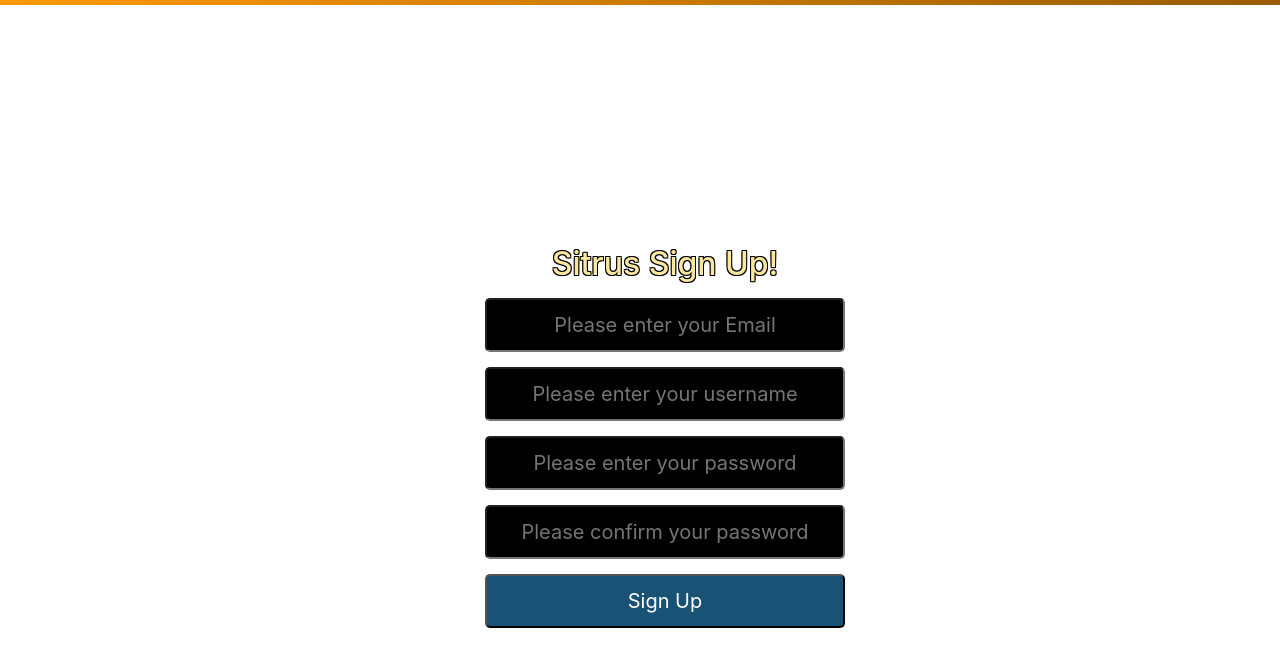
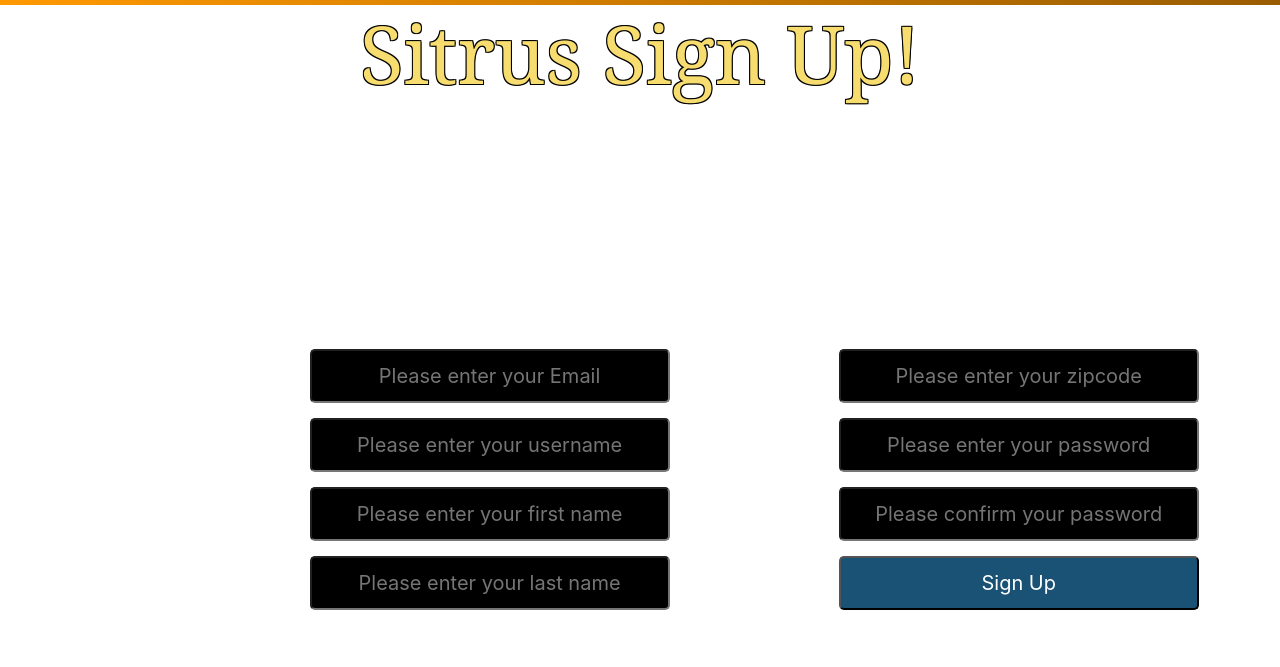
Before and after one commit to DanMKrueger/HTMLGroup, a plain HTML site: page SitrusWebsite/SignUp.html in a window 1280 px wide. Shown: the part 53-720 px from the top of the page. Drawn offline with nearby package versions, Linux system fonts and the light colour scheme; no server answers.

Commit message:
Updating files

```diff
--- a/SitrusWebsite/SignUp.html
+++ b/SitrusWebsite/SignUp.html
@@ -48,20 +48,35 @@
             </div>
         </nav>
 
+        <div class="firstDivClass container">
+            <h1 class="shadowing" align=center style="color:#F7DC6F;font-size:80px;font-family: Georgia">Sitrus Sign Up! </h1>
+        </div>
+
         <div class="BootStrapPopUp">
         </div>
+        <div class="row">
+            <div class="col-12 col-md-2"></div>
+            <div class = "form-container shadowing col-12 col-md-4 float-right" id="myFormContainer">
+                <ul class="list">
+                    <!-- <li><h2 style="color: #F9E79F">Sitrus Sign Up!</h2></li> -->
+                    <li ><input type="text" id="Email" placeholder="Please enter your Email"></li>
+                    <li ><input type="text" id="Username" placeholder="Please enter your username"></li>
+                    <li><input type="text" id="first_name" placeholder="Please enter your first name"></li>
+                    <li><input type="text" id="last_name" placeholder="Please enter your last name"></li>
+                </ul>
+            </div>
+            <div class="rightList float-left shadowing">
+                <ul class="list shadowing col-12 col-md-4">
+                    <li><input type="text" id="zip" placeholder="Please enter your zipcode"></li>
+                    <li><input type="password" id="firstPassword" placeholder="Please enter your password"></li>
+                    <li><input type="password" id="Password" placeholder="Please confirm your password" onkeyup="EnterKeyPressed()"></li>
+                    <li><input type="button" id="Submit" value="Sign Up" onclick="SignUp(Username.value, firstPassword.value, Password.value, Email.value, first_name.value, last_name.value, zip.value)"></li>
 
-        <div class = "form-container shadowing" id="myFormContainer">
-            <ul class="list" id="myElement">
-                <li><h2 style="color: #F9E79F">Sitrus Sign Up!</h2></li>
-                <li ><input type="text" id="Email" placeholder="Please enter your Email"></li>
-                <li ><input type="text" id="Username" placeholder="Please enter your username"></li>
-                <li><input type="password" id="firstPassword" placeholder="Please enter your password"></li>
-                <li><input type="password" id="Password" placeholder="Please confirm your password" onkeyup="EnterKeyPressed()"></li>
-                <li><input type="button" id="Submit" value="Sign Up" onclick="SignUp(Username.value, firstPassword.value, Password.value, Email.value)"></li>
+                </ul>
+            </div>
+            <div class="col-12 col-md-2"></div>
+        </div>
 
-            </ul>
-        </div>
         <script src="https://ajax.googleapis.com/ajax/libs/jquery/3.4.1/jquery.min.js"></script>
         <script src="https://maxcdn.bootstrapcdn.com/bootstrap/4.2.1/js/bootstrap.min.js"></script>
         <script src="SitrusScripts.js"></script>
--- a/SitrusWebsite/SitrusScripts.js
+++ b/SitrusWebsite/SitrusScripts.js
@@ -98,16 +98,17 @@ $(document).ready(function(){
             url:"http://localhost:8080/signup",
             type: 'POST',
             data:{
-            "username": "user",
-            "userPassword": "pass",
-            "FirstName": "Justynn",
-            "LastName": "Palmer",
-            "email": "something@gmail.com",
-            "zip": "19038",
-            "userType": "admin"
-			},
+                username: "user",
+                userPassword: "pass",
+                FirstName: "Justynn",
+                LastName: "Palmer",
+                email: "something@gmail.com",
+                zip: "19038",
+                userType: "admin"
+            },
             dataType: 'json'
-    });
+
+        });
 });
 //End Just Why N Section
 //--------------------------------------------------------------
--- a/SitrusWebsite/SitrusStyleSheet.css
+++ b/SitrusWebsite/SitrusStyleSheet.css
@@ -129,7 +129,20 @@ td, th {
 }
 
 .form-container{
-    align-self: center;
+    /* align-self: center; */
+    font-size:30px;
+    color: #fff;
+    width: 450px;
+    height: 0px;
+    padding: 30px 30px;
+
+    border-radius: 20px;
+
+    margin: auto;
+    padding-top: 30vh;
+}
+.rightList{
+    /* align-self: center; */
     font-size:30px;
     color: #fff;
     width: 450px;
@@ -158,6 +171,7 @@ ul.list{
 }
 ul.list li{
     font-size:30px;
+    /* height: 50px; */
     width: 360px;
     margin-bottom: 15px;
     text-align: center;
```
